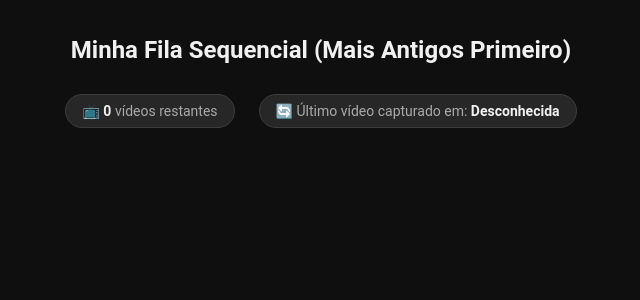
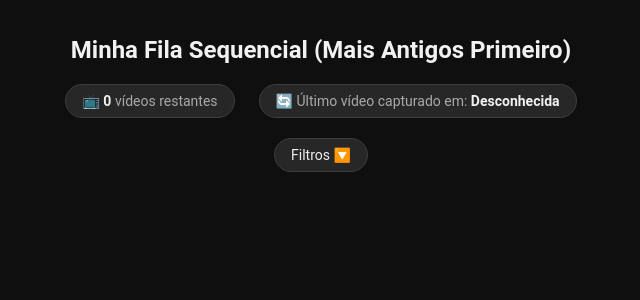
Before and after one commit to sidneylcarneiro/youtube-fila-sequencial, a FastAPI app: page / in a window 1280 px wide. Shown: the top 300 px of the page, without its empty margins (319-959 px from the left). Run offline with FastAPI, Linux system fonts and the light colour scheme.

Commit message:
feat: adiciona painel ocultavel de filtros js e atualiza readme

```diff
--- a/main.py
+++ b/main.py
@@ -27,7 +27,7 @@ def exibir_fila(request: Request):
     nao_assistidos = db.contar_nao_assistidos()
 
     if nao_assistidos == 0:
-        print("\n=> Fila zerada! Acordando a API do YouTube...")
+        print("\n=> Fila zerada! Acordando a API do YouTube para buscar vídeos novos...")
         try:
             inscricoes = yt.get_subscriptions()
             videos_recentes = yt.get_recent_videos(inscricoes, dias=21)
@@ -40,10 +40,12 @@ def exibir_fila(request: Request):
         except Exception as e:
             print(f"\n❌ ERRO DE CONEXÃO: {e}")
 
-    # Busca os dados do banco
+    # Busca os vídeos do banco
     videos_fila = db.get_videos_nao_assistidos()
 
-    # --- NOVIDADE AQUI: Pegamos as estatísticas para mandar pro HTML ---
+    # --- O SEGREDO ESTÁ AQUI: Extrai uma lista de canais únicos em ordem alfabética ---
+    canais_unicos = sorted(list(set(video['canal'] for video in videos_fila)))
+
     total_restantes = len(videos_fila)
     ultima_atualizacao = db.get_ultima_atualizacao()
 
@@ -52,8 +54,9 @@ def exibir_fila(request: Request):
         {
             "request": request,
             "videos": videos_fila,
-            "total_restantes": total_restantes,       # Variável nova
-            "ultima_atualizacao": ultima_atualizacao  # Variável nova
+            "canais": canais_unicos,                  # <-- Enviando a lista pro HTML!
+            "total_restantes": total_restantes,
+            "ultima_atualizacao": ultima_atualizacao
         }
     )
 
--- a/templates/index.html
+++ b/templates/index.html
@@ -14,9 +14,86 @@
         }
         h1 {
             text-align: center;
-            margin-bottom: 30px;
+            margin-bottom: 20px;
             font-size: 24px;
         }
+        .stats-container {
+            text-align: center;
+            margin-bottom: 20px;
+        }
+        .badge {
+            display: inline-block;
+            background-color: #272727;
+            color: #aaaaaa;
+            padding: 8px 16px;
+            border-radius: 20px;
+            font-size: 14px;
+            margin: 0 10px;
+            border: 1px solid #3d3d3d;
+        }
+        .badge strong {
+            color: #f1f1f1;
+        }
+
+        /* Controles de Filtro (Botões) */
+        .filter-controls {
+            text-align: center;
+            margin-bottom: 20px;
+        }
+        .yt-btn {
+            background-color: #272727;
+            color: #f1f1f1;
+            border: 1px solid #3d3d3d;
+            padding: 8px 16px;
+            border-radius: 20px;
+            font-size: 14px;
+            cursor: pointer;
+            transition: background-color 0.2s, transform 0.1s;
+            margin: 0 5px;
+            font-family: inherit;
+        }
+        .yt-btn:hover {
+            background-color: #3f3f3f;
+        }
+        .yt-btn:active {
+            transform: scale(0.95);
+        }
+        #btn-limpar {
+            display: none; /* Escondido por padrão, só aparece se tiver filtro marcado */
+        }
+
+        /* Painel de Filtros (Agora escondido por padrão) */
+        .filter-container {
+            background-color: #181818;
+            border-radius: 12px;
+            padding: 20px;
+            max-width: 1400px;
+            margin: 0 auto 30px auto;
+            border: 1px solid #3d3d3d;
+            display: none; /* Oculto inicialmente */
+        }
+        .checkbox-grid {
+            display: flex;
+            flex-wrap: wrap;
+            gap: 15px;
+        }
+        .checkbox-label {
+            color: #aaaaaa;
+            font-size: 14px;
+            cursor: pointer;
+            display: flex;
+            align-items: center;
+            gap: 6px;
+            transition: color 0.2s;
+        }
+        .checkbox-label:hover {
+            color: #ffffff;
+        }
+        input[type="checkbox"] {
+            cursor: pointer;
+            accent-color: #cc0000;
+        }
+
         .video-grid {
             display: grid;
             grid-template-columns: repeat(auto-fill, minmax(300px, 1fr));
@@ -65,25 +142,6 @@
         a {
             text-decoration: none;
         }
-
-        /* Novos estilos da barra de status */
-        .stats-container {
-            text-align: center;
-            margin-bottom: 30px;
-        }
-        .badge {
-            display: inline-block;
-            background-color: #272727;
-            color: #aaaaaa;
-            padding: 8px 16px;
-            border-radius: 20px;
-            font-size: 14px;
-            margin: 0 10px;
-            border: 1px solid #3d3d3d;
-        }
-        .badge strong {
-            color: #f1f1f1;
-        }
     </style>
 </head>
 <body>
@@ -99,9 +157,25 @@
         </div>
     </div>
 
+    <div class="filter-controls">
+        <button id="btn-toggle-filtros" class="yt-btn">Filtros 🔽</button>
+        <button id="btn-limpar" class="yt-btn">Limpar Filtros ✖</button>
+    </div>
+
+    <div id="painel-filtros" class="filter-container">
+        <div class="checkbox-grid">
+            {% for canal in canais %}
+            <label class="checkbox-label">
+                <input type="checkbox" class="channel-filter" value="{{ canal }}">
+                {{ canal }}
+            </label>
+            {% endfor %}
+        </div>
+    </div>
+
     <div class="video-grid">
         {% for video in videos %}
-        <div class="video-card">
+        <div class="video-card" data-canal="{{ video.canal }}">
             <a href="/watch/{{ video.video_id }}" target="_blank">
                 <img class="thumbnail" src="{{ video.thumbnail }}" alt="Thumbnail">
                 <div class="info">
@@ -114,5 +188,64 @@
         {% endfor %}
     </div>
 
+    <script>
+        const btnToggle = document.getElementById('btn-toggle-filtros');
+        const btnLimpar = document.getElementById('btn-limpar');
+        const painelFiltros = document.getElementById('painel-filtros');
+        const checkboxes = document.querySelectorAll('.channel-filter');
+        const videoCards = document.querySelectorAll('.video-card');
+
+        // Lógica para Abrir/Fechar o painel de filtros
+        btnToggle.addEventListener('click', () => {
+            if (painelFiltros.style.display === 'none' || painelFiltros.style.display === '') {
+                painelFiltros.style.display = 'block';
+                btnToggle.innerHTML = 'Filtros 🔼';
+            } else {
+                painelFiltros.style.display = 'none';
+                btnToggle.innerHTML = 'Filtros 🔽';
+            }
+        });
+
+        // Função que processa a filtragem dos vídeos
+        function atualizarFiltros() {
+            // Pega os valores apenas dos checkboxes marcados
+            const canaisMarcados = Array.from(checkboxes)
+                .filter(i => i.checked)
+                .map(i => i.value);
+
+            // Mostra ou esconde o botão "Limpar Filtros" de forma inteligente
+            if (canaisMarcados.length > 0) {
+                btnLimpar.style.display = 'inline-block';
+            } else {
+                btnLimpar.style.display = 'none';
+            }
+
+            // Mostra ou esconde os vídeos
+            videoCards.forEach(card => {
+                if (canaisMarcados.length === 0) {
+                    card.style.display = ''; // Mostra tudo
+                } else {
+                    const canalDoVideo = card.getAttribute('data-canal');
+                    if (canaisMarcados.includes(canalDoVideo)) {
+                        card.style.display = '';
+                    } else {
+                        card.style.display = 'none'; // Esconde
+                    }
+                }
+            });
+        }
+
+        // Lógica para o botão "Limpar Filtros"
+        btnLimpar.addEventListener('click', () => {
+            checkboxes.forEach(cb => cb.checked = false); // Desmarca tudo
+            atualizarFiltros(); // Roda a função para voltar todos os vídeos pra tela
+        });
+
+        // Adiciona o "espião" de mudança em todos os checkboxes
+        checkboxes.forEach(checkbox => {
+            checkbox.addEventListener('change', atualizarFiltros);
+        });
+    </script>
+
 </body>
 </html>
```
Also changed, not shown: README.md, 1 other file.
